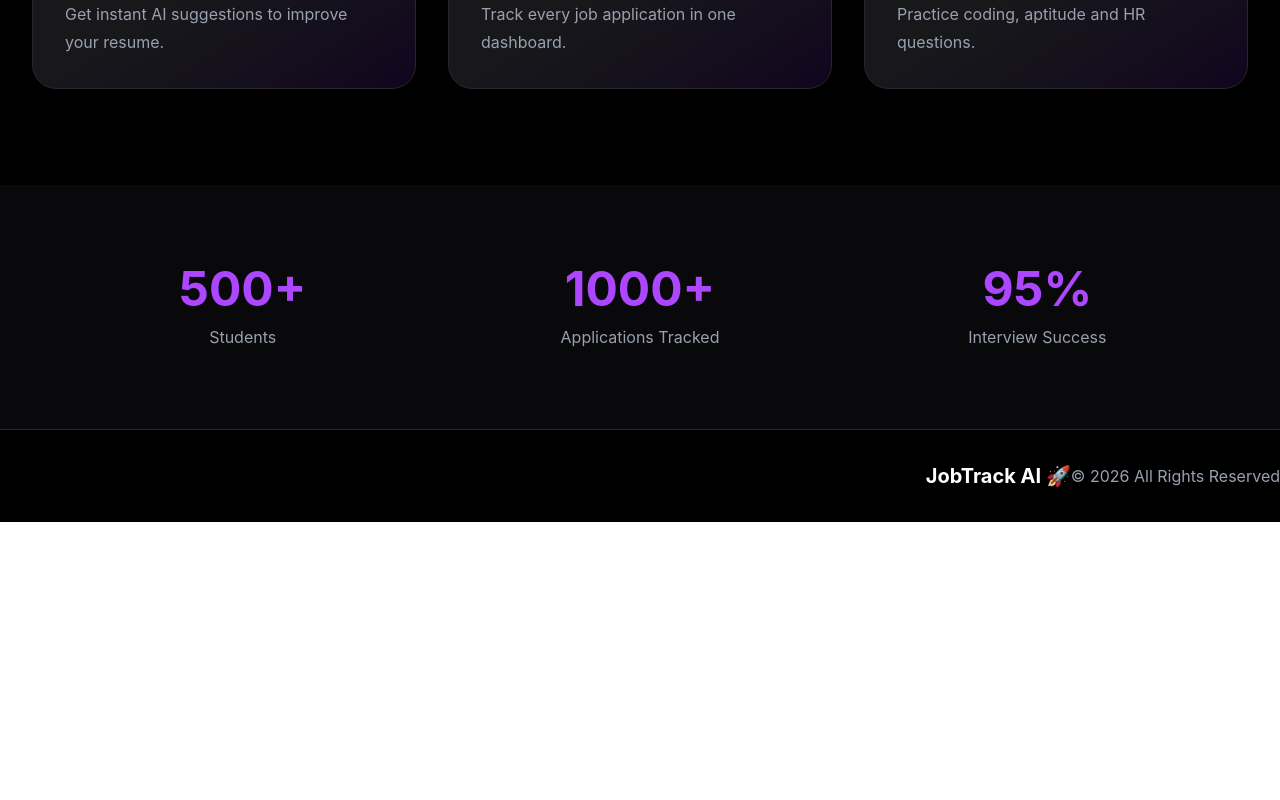
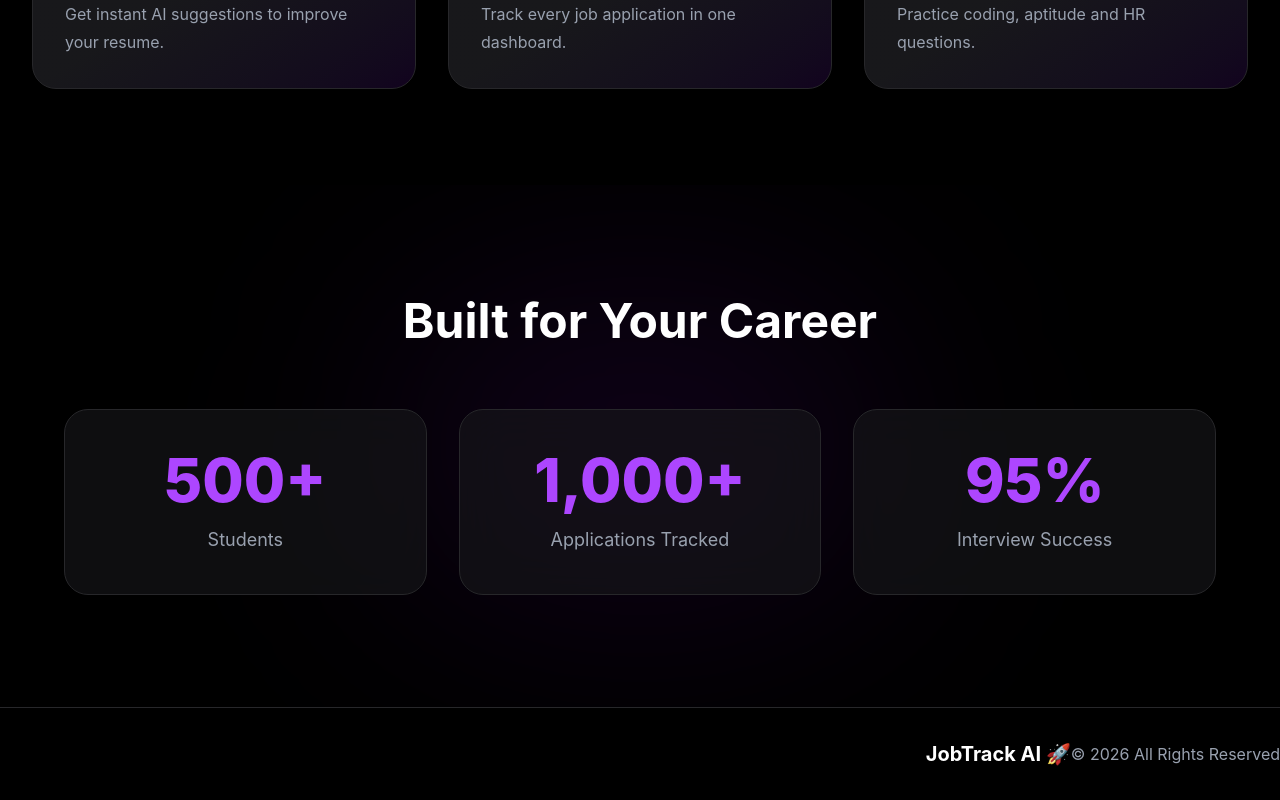
Before and after one commit to Kartik3032/JobTrack-AI, a React (Vite) app in the folder client/: page / in a window 1280 px wide. Shown: the part 1125-1925 px from the top of the page. Before the commit the page ends 1647 px from the top, so only its background shows below. Built offline with nearby package versions, Linux system fonts and the light colour scheme.

Commit message:
feat: add premium stats section

```diff
--- a/client/src/components/Stats.jsx
+++ b/client/src/components/Stats.jsx
@@ -1,26 +1,57 @@
+import { motion } from "framer-motion";
+
 function Stats() {
+    const stats = [
+        {
+            value: "500+",
+            label: "Students",
+        },
+        {
+            value: "1,000+",
+            label: "Applications Tracked",
+        },
+        {
+            value: "95%",
+            label: "Interview Success",
+        },
+    ];
+
     return (
-        <section className="bg-zinc-950 text-white py-20">
+        <section className="relative bg-black text-white py-28 px-8 overflow-hidden">
 
-            <div className="max-w-6xl mx-auto grid md:grid-cols-3 text-center gap-10">
+            {/* Background Glow */}
+            <div className="absolute left-1/2 top-1/2 -translate-x-1/2 -translate-y-1/2 w-[500px] h-[300px] bg-purple-600/10 blur-[120px] rounded-full" />
 
-                <div>
-                    <h2 className="text-5xl font-bold text-purple-500">500+</h2>
-                    <p className="mt-3 text-gray-400">Students</p>
-                </div>
+            <div className="relative max-w-6xl mx-auto">
 
-                <div>
-                    <h2 className="text-5xl font-bold text-purple-500">1000+</h2>
-                    <p className="mt-3 text-gray-400">Applications Tracked</p>
-                </div>
+                <h2 className="text-4xl md:text-5xl font-bold text-center mb-16">
+                    Built for Your Career
+                </h2>
 
-                <div>
-                    <h2 className="text-5xl font-bold text-purple-500">95%</h2>
-                    <p className="mt-3 text-gray-400">Interview Success</p>
+                <div className="grid md:grid-cols-3 gap-8">
+
+                    {stats.map((stat, index) => (
+                        <motion.div
+                            key={index}
+                            initial={{ opacity: 0, y: 30 }}
+                            whileInView={{ opacity: 1, y: 0 }}
+                            transition={{ duration: 0.5, delay: index * 0.15 }}
+                            viewport={{ once: true }}
+                            className="group text-center bg-zinc-900/60 backdrop-blur-xl border border-zinc-800 rounded-3xl p-10 hover:-translate-y-2 hover:border-purple-500 transition-all duration-300 hover:shadow-[0_0_35px_rgba(168,85,247,0.2)]"
+                        >
+                            <h3 className="text-5xl md:text-6xl font-extrabold text-purple-500 group-hover:text-purple-400 transition-colors">
+                                {stat.value}
+                            </h3>
+
+                            <p className="mt-4 text-gray-400 text-lg">
+                                {stat.label}
+                            </p>
+                        </motion.div>
+                    ))}
+
                 </div>
 
             </div>
-
         </section>
     );
 }
```
